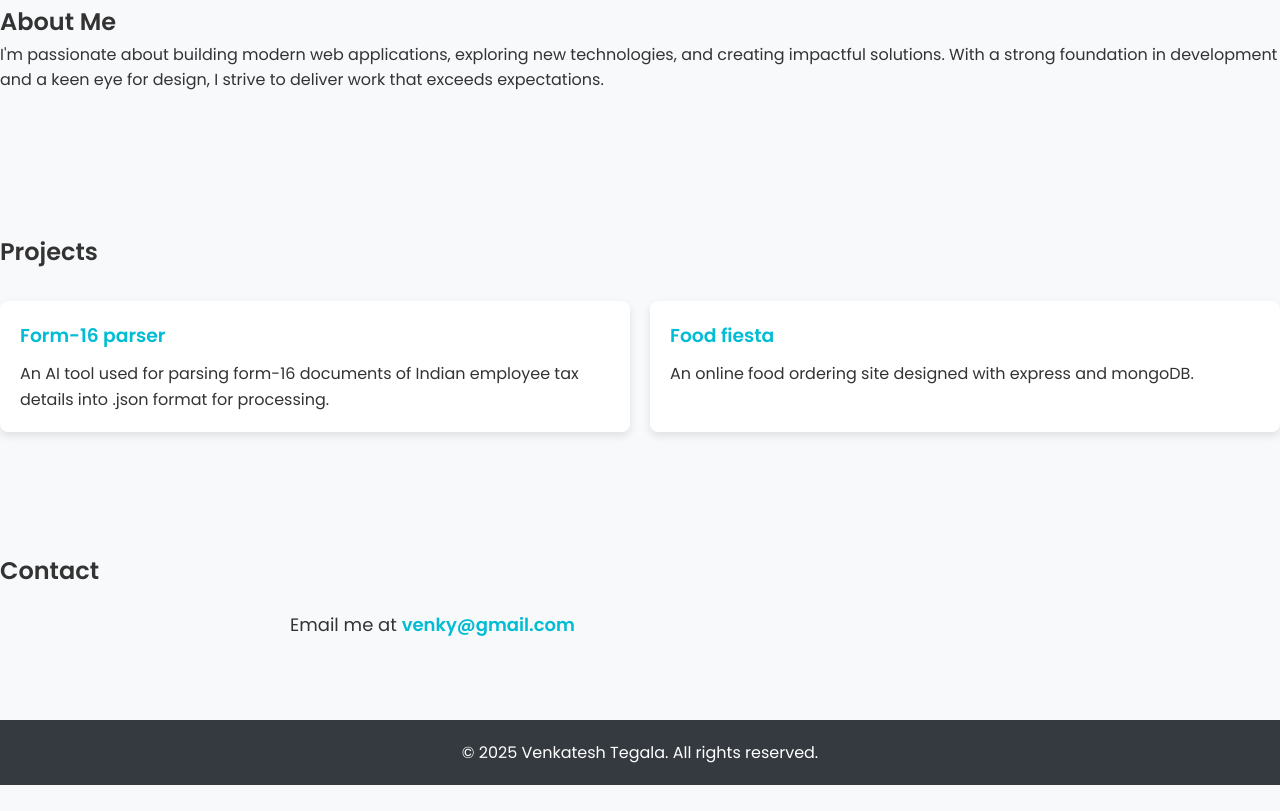
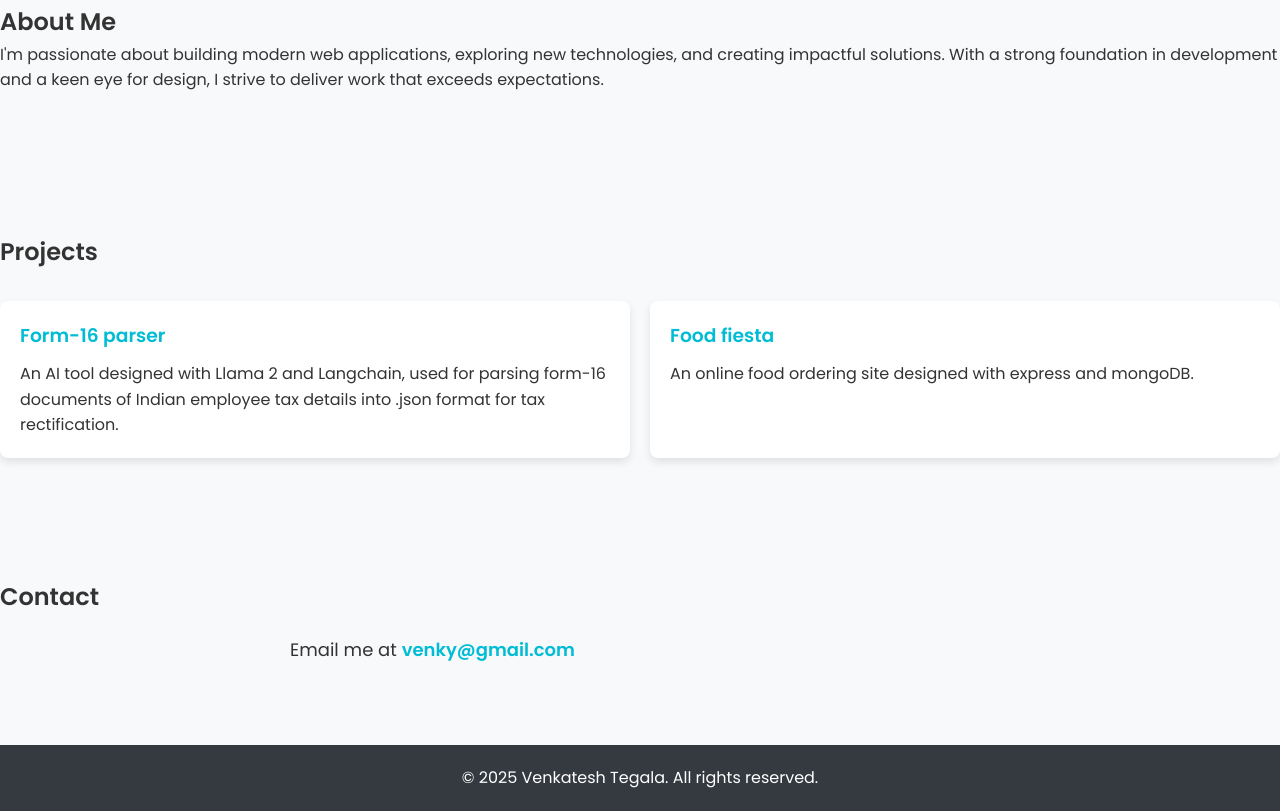
Before and after one commit to VenkateshTegala/portfolio-wt, a plain HTML site: page index.html in a window 1280 px wide. Shown: the part 947-1758 px from the top of the page. Before the commit the page ends 1732 px from the top, so only its background shows below. Drawn offline with Linux system fonts and the light colour scheme.

Commit message:
Update index.html

```diff
--- a/index.html
+++ b/index.html
@@ -43,7 +43,7 @@
             <div class="project-list">
                 <div class="project-card">
                     <h3>Form-16 parser</h3>
-                    <p>An AI tool used  for parsing form-16 documents of Indian employee tax details into .json format for processing.</p>
+                    <p>An AI tool designed with Llama 2 and Langchain, used for parsing form-16 documents of Indian employee tax details into .json format for tax rectification.</p>
                 </div>
                 <div class="project-card">
                     <h3>Food fiesta</h3>
```
